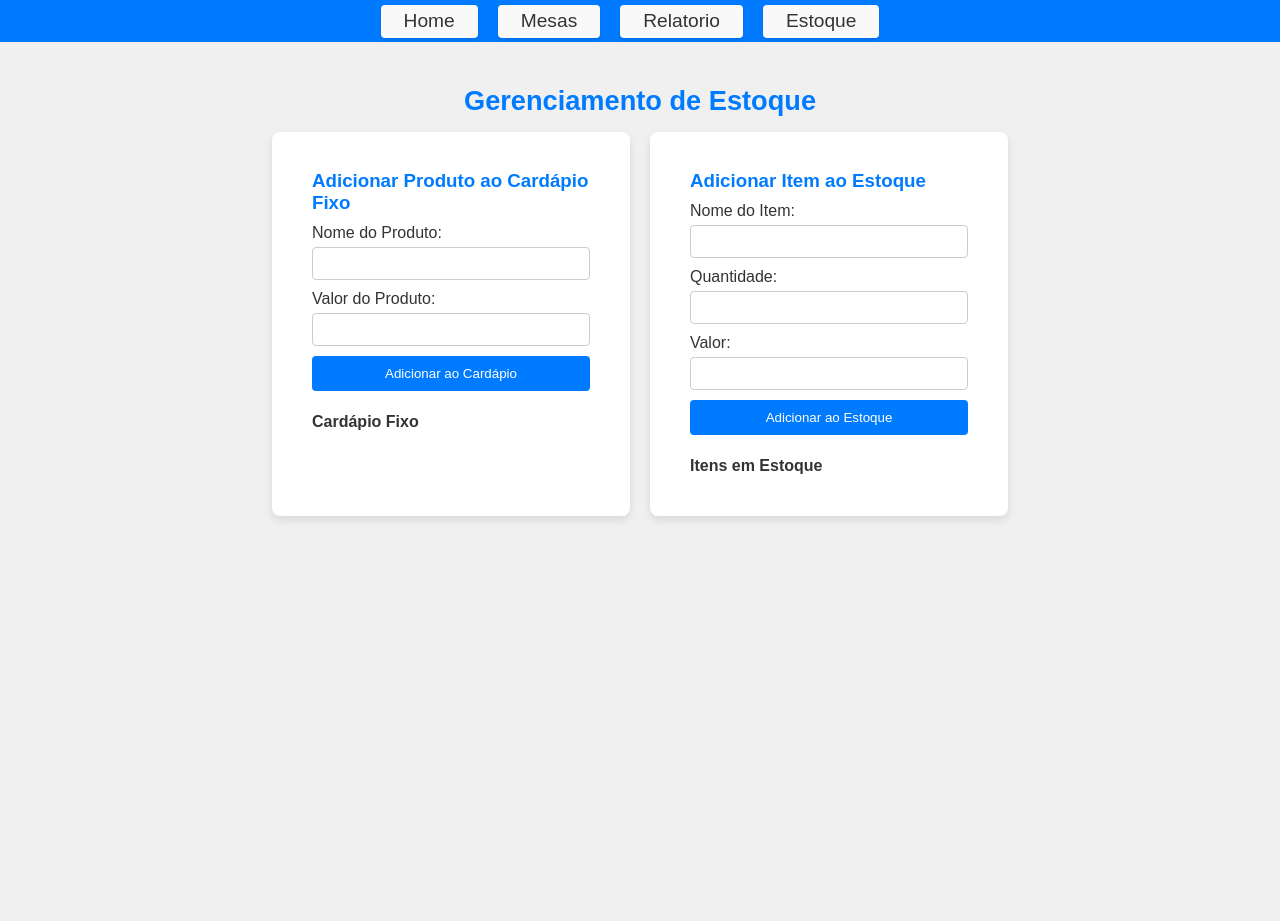
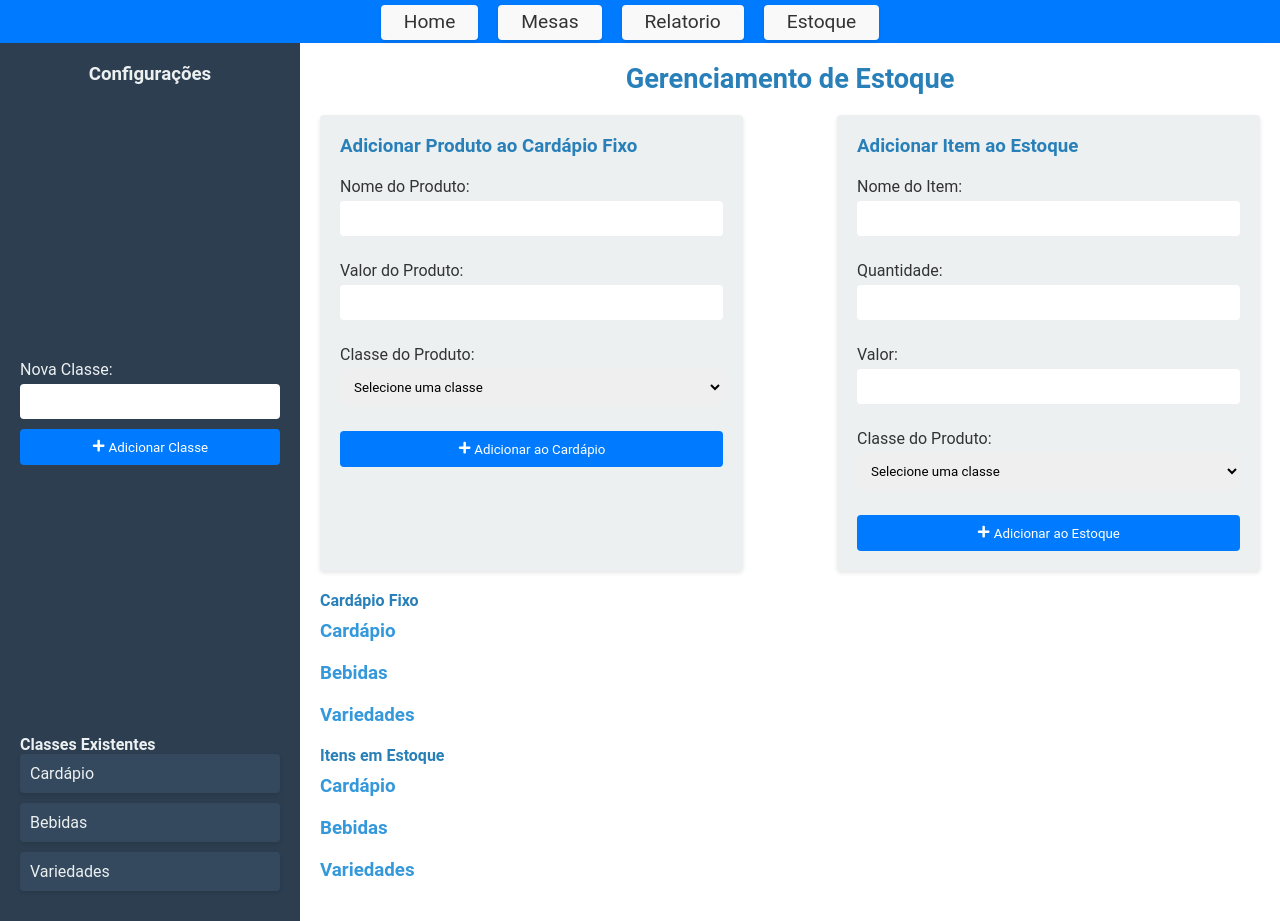
Before and after one commit to MateusProDev/sigpar, a React (Create React App) app in the folder my-app/: page /estoque in a window 1280 px wide. Before the commit the page ends 800 px from the top, so only its background shows below. Built offline with nearby package versions, Linux system fonts and the light colour scheme; sample sign-in values are in the browser's storage.

Commit message:
add styles ao com estoque e funionalidade de add mais quantidade ao item

```diff
--- a/my-app/package.json
+++ b/my-app/package.json
@@ -18,6 +18,7 @@
     "react-chartjs-2": "^5.2.0",
     "react-datepicker": "^7.2.0",
     "react-dom": "^18.3.1",
+    "react-icons": "^5.2.1",
     "react-router-dom": "^6.24.0",
     "react-scripts": "5.0.1",
     "react-toastify": "^10.0.5",
--- a/my-app/src/components/Estoque/Estoque.css
+++ b/my-app/src/components/Estoque/Estoque.css
@@ -1,94 +1,196 @@
 /* Estoque.css */
-.estoque-container {
-    display: flex;
-    flex-direction: column;
-    align-items: center;
-    padding: 20px;
-    background-color: #f0f0f0;
+* {
+    margin: 0;
+    padding: 0;
+    box-sizing: border-box;
+    font-family: 'Roboto', sans-serif;
+  }
+
+  body {
+    background-color: #f4f4f4;
     color: #333;
   }
 
-  .estoque-container h2 {
-    color: #007bff;
+  .estoque-container {
+    display: flex;
+    min-height: 100vh;
+    background-color: #fff;
+    box-shadow: 0 4px 8px rgba(0, 0, 0, 0.1);
+  }
+
+  .sidebar {
+    width: 300px;
+    padding: 20px;
+    background-color: #2c3e50;
+    color: #ecf0f1;
+    display: flex;
+    flex-direction: column;
+    justify-content: space-between;
+  }
+
+  .sidebar h3 {
+    margin-bottom: 20px;
+    text-align: center;
+  }
+
+  .input-group {
+    margin-bottom: 15px;
+  }
+
+  .input-group label {
+    display: block;
+    margin-bottom: 5px;
+  }
+
+  .input-group input,
+  .input-group select {
+    width: 100%;
+    padding: 10px;
+    margin-bottom: 10px;
+    border: none;
+    border-radius: 4px;
+  }
+
+  .input-group input:focus,
+  .input-group select:focus {
+    outline: none;
+    box-shadow: 0 0 5px rgba(41, 128, 185, 0.5);
+  }
+
+  .button {
+    width: 100%;
+    padding: 10px;
+    background-color: #3498db;
+    color: #fff;
+    border: none;
+    border-radius: 4px;
+    cursor: pointer;
+    transition: background-color 0.3s ease;
+  }
+
+  .button:hover {
+    background-color: #2980b9;
+  }
+
+  .lista-classes ul {
+    list-style: none;
+    padding: 0;
+  }
+
+  .lista-classes li {
+    background-color: #34495e;
+    padding: 10px;
+    margin-bottom: 10px;
+    border-radius: 4px;
+  }
+
+  .main-content {
+    flex-grow: 1;
+    padding: 20px;
+  }
+
+  .main-content h2 {
+    margin-bottom: 20px;
+    text-align: center;
+    color: #2980b9;
+  }
+
+  .sections-container {
+    display: flex;
+    justify-content: space-between;
+    margin-bottom: 20px;
   }
 
   .estoque-section {
-    width: 100%;
-    max-width: 800px;
-    background-color: white;
-    padding: 20px 40px;
-    margin-bottom: 20px;
-    border-radius: 8px;
-    box-shadow: 0 4px 8px rgba(0, 0, 0, 0.1);
+    width: 45%;
+    padding: 20px;
+    background-color: #ecf0f1;
+    border-radius: 4px;
+    box-shadow: 0 2px 4px rgba(0, 0, 0, 0.1);
   }
 
   .estoque-section h3 {
-    color: #007bff;
-    margin-bottom: 10px;
-  }
-  .sections-container{
-    display: flex;
-    gap: 20px;
-  }
-  .input-group {
-    display: flex;
-    flex-direction: column;
-    margin-bottom: 10px;
+    margin-bottom: 20px;
+    color: #2980b9;
   }
 
-  .input-group label {
-    margin-bottom: 5px;
+  .item-list {
+    margin-bottom: 20px;
   }
 
-  .input-group input {
-    padding: 8px;
-    border: 1px solid #ccc;
-    border-radius: 4px;
+  .item-list h4 {
+    margin-bottom: 10px;
+    color: #2980b9;
   }
 
-  .button-group {
+  .item-classe-section {
+    margin-bottom: 20px;
+  }
+
+  .item-classe-section h3 {
+    margin-bottom: 10px;
+    color: #3498db;
+  }
+
+  .item-classe-section ul {
+    list-style: none;
+    padding: 0;
+  }
+
+  .item-classe-section li {
+    background-color: #fff;
+    padding: 10px;
+    margin-bottom: 10px;
+    border-radius: 4px;
+    display: flex;
+    justify-content: space-between;
+    align-items: center;
+    box-shadow: 0 2px 4px rgba(0, 0, 0, 0.1);
+  }
+
+  .item-classe-section li .item-actions {
     display: flex;
     gap: 10px;
   }
 
-  button {
-    padding: 10px 20px;
+  .item-actions button {
+    background-color: #e74c3c;
+    color: #fff;
+    padding: 5px 10px;
     border: none;
     border-radius: 4px;
-    background-color: #007bff;
-    color: white;
     cursor: pointer;
-    transition: background-color 0.3s;
+    transition: background-color 0.3s ease;
   }
 
-  button:hover {
-    background-color: #0056b3;
+  .item-actions button:hover {
+    background-color: #c0392b;
   }
 
-  .item-list {
-    margin-top: 20px;
+  .item-actions button:first-child {
+    background-color: #2ecc71;
   }
 
-  .item-list ul {
-    list-style: none;
-    padding: 0;
+  .item-actions button:first-child:hover {
+    background-color: #27ae60;
   }
 
-  .item-list li {
-    display: flex;
-    justify-content: space-between;
-    padding: 10px;
-    border-bottom: 1px solid #ccc;
+  /* Responsividade */
+  @media (max-width: 768px) {
+    .estoque-container {
+      flex-direction: column;
+    }
+
+    .sidebar {
+      width: 100%;
+    }
+
+    .sections-container {
+      flex-direction: column;
+    }
+
+    .estoque-section {
+      width: 100%;
+      margin-bottom: 20px;
+    }
   }
-
-  .item-list li:last-child {
-    border-bottom: none;
-  }
-
-  .quantity-input {
-    width: 50px;
-    text-align: center;
-  }
-  .item-actions{
-    display: flex;
-  }
--- a/my-app/src/components/Estoque/index.jsx
+++ b/my-app/src/components/Estoque/index.jsx
@@ -1,6 +1,7 @@
-import React, { useState, useEffect } from 'react';
+import React, { useState, useEffect, useCallback } from 'react';
 import { ToastContainer, toast } from 'react-toastify';
 import 'react-toastify/dist/ReactToastify.css';
+import { FaPlus, FaTrash, FaEdit } from 'react-icons/fa';
 import './Estoque.css';
 
 const Estoque = () => {
@@ -14,22 +15,20 @@ const Estoque = () => {
     return savedCardapio ? JSON.parse(savedCardapio) : [];
   });
 
+  const [classes, setClasses] = useState(() => {
+    const savedClasses = localStorage.getItem('classes');
+    return savedClasses ? JSON.parse(savedClasses) : ['Cardápio', 'Bebidas', 'Variedades'];
+  });
+
+  const [novaClasse, setNovaClasse] = useState('');
   const [novoProduto, setNovoProduto] = useState('');
   const [novoValorProduto, setNovoValorProduto] = useState('');
   const [novoItemEstoque, setNovoItemEstoque] = useState('');
   const [novaQuantidade, setNovaQuantidade] = useState('');
   const [novoValorEstoque, setNovoValorEstoque] = useState('');
+  const [novaClasseItem, setNovaClasseItem] = useState('');
 
-  useEffect(() => {
-    localStorage.setItem('estoque', JSON.stringify(estoque));
-    verificarEstoque();
-  }, [estoque]);
-
-  useEffect(() => {
-    localStorage.setItem('cardapio', JSON.stringify(cardapio));
-  }, [cardapio]);
-
-  const verificarEstoque = () => {
+  const verificarEstoque = useCallback(() => {
     estoque.forEach(item => {
       if (item.quantidade < 3) {
         toast.warn(`A quantidade do item ${item.nome} está baixa!`, {
@@ -43,33 +42,59 @@ const Estoque = () => {
         });
       }
     });
+  }, [estoque]);
+
+  useEffect(() => {
+    localStorage.setItem('estoque', JSON.stringify(estoque));
+    verificarEstoque();
+  }, [estoque, verificarEstoque]);
+
+  useEffect(() => {
+    localStorage.setItem('cardapio', JSON.stringify(cardapio));
+  }, [cardapio]);
+
+  useEffect(() => {
+    localStorage.setItem('classes', JSON.stringify(classes));
+  }, [classes]);
+
+  const adicionarClasse = () => {
+    if (novaClasse.trim() && !classes.includes(novaClasse.trim())) {
+      setClasses([...classes, novaClasse.trim()]);
+      setNovaClasse('');
+    } else {
+      toast.error('Classe já existente ou inválida.');
+    }
   };
 
   const adicionarAoCardapio = () => {
-    if (novoProduto.trim() && novoValorProduto.trim()) {
+    if (novoProduto.trim() && novoValorProduto.trim() && novaClasseItem.trim()) {
       const novoItem = {
         id: cardapio.length + 1,
         nome: novoProduto.trim(),
-        valor: parseFloat(novoValorProduto)
+        valor: parseFloat(novoValorProduto),
+        classe: novaClasseItem.trim()
       };
       setCardapio([...cardapio, novoItem]);
       setNovoProduto('');
       setNovoValorProduto('');
+      setNovaClasseItem('');
     }
   };
 
   const adicionarAoEstoque = () => {
-    if (novoItemEstoque.trim() && novaQuantidade.trim() && novoValorEstoque.trim()) {
+    if (novoItemEstoque.trim() && novaQuantidade.trim() && novoValorEstoque.trim() && novaClasseItem.trim()) {
       const novoItem = {
         id: estoque.length + 1,
         nome: novoItemEstoque.trim(),
         quantidade: parseInt(novaQuantidade),
-        valor: parseFloat(novoValorEstoque)
+        valor: parseFloat(novoValorEstoque),
+        classe: novaClasseItem.trim()
       };
       setEstoque([...estoque, novoItem]);
       setNovoItemEstoque('');
       setNovaQuantidade('');
       setNovoValorEstoque('');
+      setNovaClasseItem('');
     }
   };
 
@@ -92,8 +117,56 @@ const Estoque = () => {
     setCardapio(prevCardapio => prevCardapio.filter(item => item.id !== id));
   };
 
+  const renderizarItensPorClasse = (items) => {
+    return classes.map(classe => (
+      <div key={classe} className="item-classe-section">
+        <h3>{classe}</h3>
+        <ul>
+          {items.filter(item => item.classe === classe).map(item => (
+            <li key={item.id}>
+              {item.nome} - {item.quantidade ? `${item.quantidade} unidades - ` : ''}R${item.valor.toFixed(2)} - Classe: {item.classe}
+              <div className="item-actions">
+                {item.quantidade && (
+                  <>
+                    <button onClick={() => aumentarQuantidade(item.id)}>Adicionar Quantidade</button>
+                    <button onClick={() => removerItemEstoque(item.id)}>Remover</button>
+                  </>
+                )}
+                {!item.quantidade && (
+                  <button onClick={() => removerItemCardapio(item.id)}>Remover</button>
+                )}
+              </div>
+            </li>
+          ))}
+        </ul>
+      </div>
+    ));
+  };
+
   return (
     <div className="estoque-container">
+      <aside className="sidebar">
+        <h3>Configurações</h3>
+        <div className="input-group">
+          <label>Nova Classe:</label>
+          <input
+            type="text"
+            value={novaClasse}
+            onChange={(e) => setNovaClasse(e.target.value)}
+          />
+          <button onClick={adicionarClasse}><FaPlus /> Adicionar Classe</button>
+        </div>
+        <div className="lista-classes">
+          <h4>Classes Existentes</h4>
+          <ul>
+            {classes.map(classe => (
+              <li key={classe}>{classe}</li>
+            ))}
+          </ul>
+        </div>
+      </aside>
+
+      <main className="main-content">
         <h2>Gerenciamento de Estoque</h2>
         <div className="sections-container">
           <div className="estoque-section">
@@ -114,21 +187,19 @@ const Estoque = () => {
                 onChange={(e) => setNovoValorProduto(e.target.value)}
               />
             </div>
-          <button onClick={adicionarAoCardapio}>Adicionar ao Cardápio</button>
-
-          <div className="item-list">
-            <h4>Cardápio Fixo</h4>
-            <ul>
-              {cardapio.map(item => (
-                <li key={item.id}>
-                  {item.nome} - R${item.valor.toFixed(2)}
-                  <div className="item-actions">
-                    <button onClick={() => removerItemCardapio(item.id)}>Remover</button>
+            <div className="input-group">
+              <label>Classe do Produto:</label>
+              <select
+                value={novaClasseItem}
+                onChange={(e) => setNovaClasseItem(e.target.value)}
+              >
+                <option value="">Selecione uma classe</option>
+                {classes.map(classe => (
+                  <option key={classe} value={classe}>{classe}</option>
+                ))}
+              </select>
             </div>
-                </li>
-              ))}
-            </ul>
-          </div>
+            <button onClick={adicionarAoCardapio}><FaPlus /> Adicionar ao Cardápio</button>
           </div>
 
           <div className="estoque-section">
@@ -157,24 +228,33 @@ const Estoque = () => {
                 onChange={(e) => setNovoValorEstoque(e.target.value)}
               />
             </div>
-          <button onClick={adicionarAoEstoque}>Adicionar ao Estoque</button>
+            <div className="input-group">
+              <label>Classe do Produto:</label>
+              <select
+                value={novaClasseItem}
+                onChange={(e) => setNovaClasseItem(e.target.value)}
+              >
+                <option value="">Selecione uma classe</option>
+                {classes.map(classe => (
+                  <option key={classe} value={classe}>{classe}</option>
+                ))}
+              </select>
+            </div>
+            <button onClick={adicionarAoEstoque}><FaPlus /> Adicionar ao Estoque</button>
+          </div>
+        </div>
+
+        <div className="item-list">
+          <h4>Cardápio Fixo</h4>
+          {renderizarItensPorClasse(cardapio)}
+        </div>
 
         <div className="item-list">
           <h4>Itens em Estoque</h4>
-            <ul>
-              {estoque.map(item => (
-                <li key={item.id}>
-                  {item.nome} - {item.quantidade} unidades - R${item.valor.toFixed(2)}
-                  <div className="item-actions">
-                    <button onClick={() => aumentarQuantidade(item.id)}>Adicionar</button>
-                    <button onClick={() => removerItemEstoque(item.id)}>Remover</button>
+          {renderizarItensPorClasse(estoque)}
         </div>
-                </li>
-              ))}
-            </ul>
-          </div>
-        </div>
-      </div>
+      </main>
+
       <ToastContainer />
     </div>
   );
```
Also changed, not shown: 1 other file (tests, documents, lock files or other folders). Lines whose indentation alone changed are shown as unchanged.
